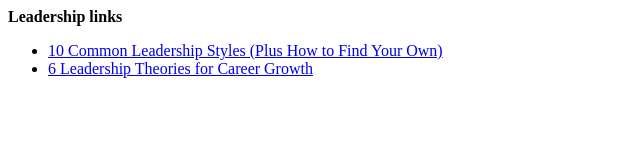
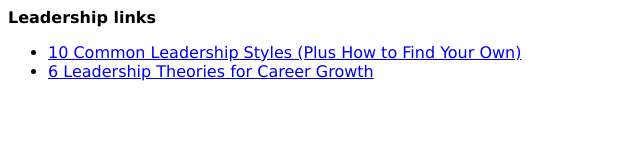
Before and after one commit to rajusblog/rajusblog.github.io, a plain HTML site: page index.html in a window 1280 px wide. Shown: the whole page, without its empty margins (0-640 px from the left). Drawn offline with Linux system fonts and the light colour scheme.

Commit message:
Update index.html

```diff
--- a/index.html
+++ b/index.html
@@ -1,5 +1,5 @@
-<b> Leadership links </b>
+<b style="font-family:verdana"> Leadership links </b>
 <ul>
-<li> <a href="https://www.indeed.com/career-advice/career-development/10-common-leadership-styles"> 10 Common Leadership Styles (Plus How to Find Your Own) </a> </li>
-<li> <a href="https://www.indeed.com/career-advice/career-development/leadership-styles-and-theories?from=cg_yt"> 6 Leadership Theories for Career Growth </a> </li>
+<li style="font-family:verdana"> <a href="https://www.indeed.com/career-advice/career-development/10-common-leadership-styles"> 10 Common Leadership Styles (Plus How to Find Your Own) </a> </li>
+<li style="font-family:verdana"> <a href="https://www.indeed.com/career-advice/career-development/leadership-styles-and-theories?from=cg_yt"> 6 Leadership Theories for Career Growth </a> </li>
 </ul>
```
